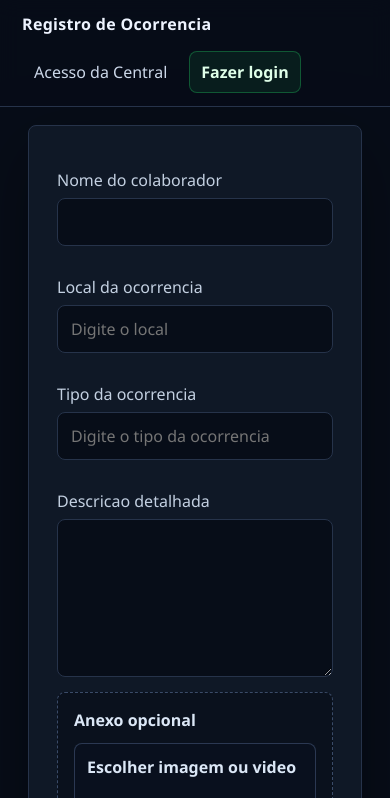
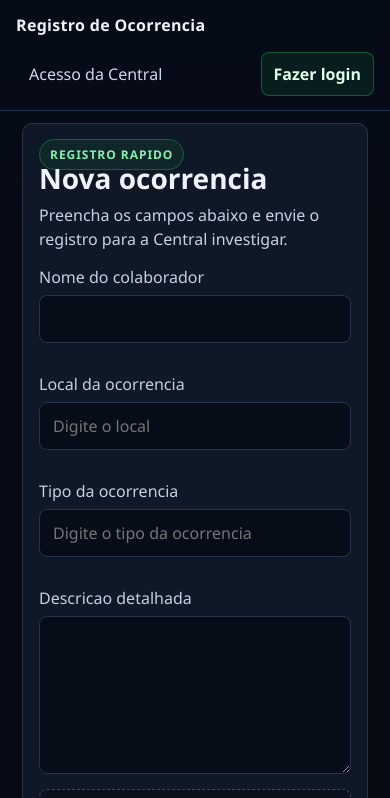
Before and after one commit to naor2023/Relatorio-equipe, a website: page index.html in a window 390 px wide. Shown: the top 798 px of the page. Drawn offline with Linux system fonts and the light colour scheme; no server answers.

Commit message:
Melhora apresentacao mobile do registro

```diff
--- a/index.html
+++ b/index.html
@@ -17,6 +17,11 @@
   <main class="mobile-shell field-report-shell">
     <section class="panel field-card">
       <form id="occurrenceForm">
+        <div class="form-head">
+          <span class="form-eyebrow">Registro rapido</span>
+          <h1>Nova ocorrencia</h1>
+          <p>Preencha os campos abaixo e envie o registro para a Central investigar.</p>
+        </div>
         <label>Nome do colaborador<input name="collaborator_name" required></label>
         <div class="form-row">
           <label>Local da ocorrencia<input name="location" list="locationSuggestions" placeholder="Digite o local" required></label>
--- a/styles.css
+++ b/styles.css
@@ -289,6 +289,19 @@ output { display: block; margin-top: 12px; color: var(--accent); }
   max-width: none;
   padding: 28px;
 }
+.form-head {
+  margin-bottom: 18px;
+}
+.form-head h1 {
+  margin: 0 0 10px;
+  font-size: 34px;
+  line-height: 1.05;
+}
+.form-head p {
+  margin: 0;
+  color: #c6d3e4;
+  line-height: 1.5;
+}
 .form-row {
   display: grid;
   grid-template-columns: 1fr 1fr;
@@ -448,10 +461,15 @@ dialog {
   .login-card { border-left: 0; border-top: 1px solid rgba(148,163,184,.16); padding: 28px; }
   .status-grid { grid-template-columns: 1fr; }
   .metric-strip { grid-template-columns: repeat(2, 1fr); }
-  .topbar { align-items: flex-start; flex-direction: column; }
+  .topbar { align-items: flex-start; flex-direction: column; padding: 14px 16px; }
+  .topbar nav { width: 100%; justify-content: space-between; }
+  .topbar a { padding: 10px 12px; }
   .dashboard { padding: 12px; }
-  .field-report-shell { grid-template-columns: 1fr; padding-top: 18px; }
-  .field-hero { min-height: auto; padding: 22px; }
-  .field-hero h1 { font-size: 34px; }
+  .field-report-shell { width: min(100%, calc(100vw - 16px)); grid-template-columns: 1fr; padding-top: 12px; }
+  .field-card { padding: 18px 16px; border-radius: 10px; }
+  .form-head { margin-bottom: 14px; }
+  .form-head h1 { font-size: 28px; }
   .form-row { grid-template-columns: 1fr; gap: 0; }
+  .upload-option { padding: 12px 10px; }
+  .file-trigger { width: 100%; }
 }
```
Also changed, not shown: vigia.html (+5 -0 lines).
